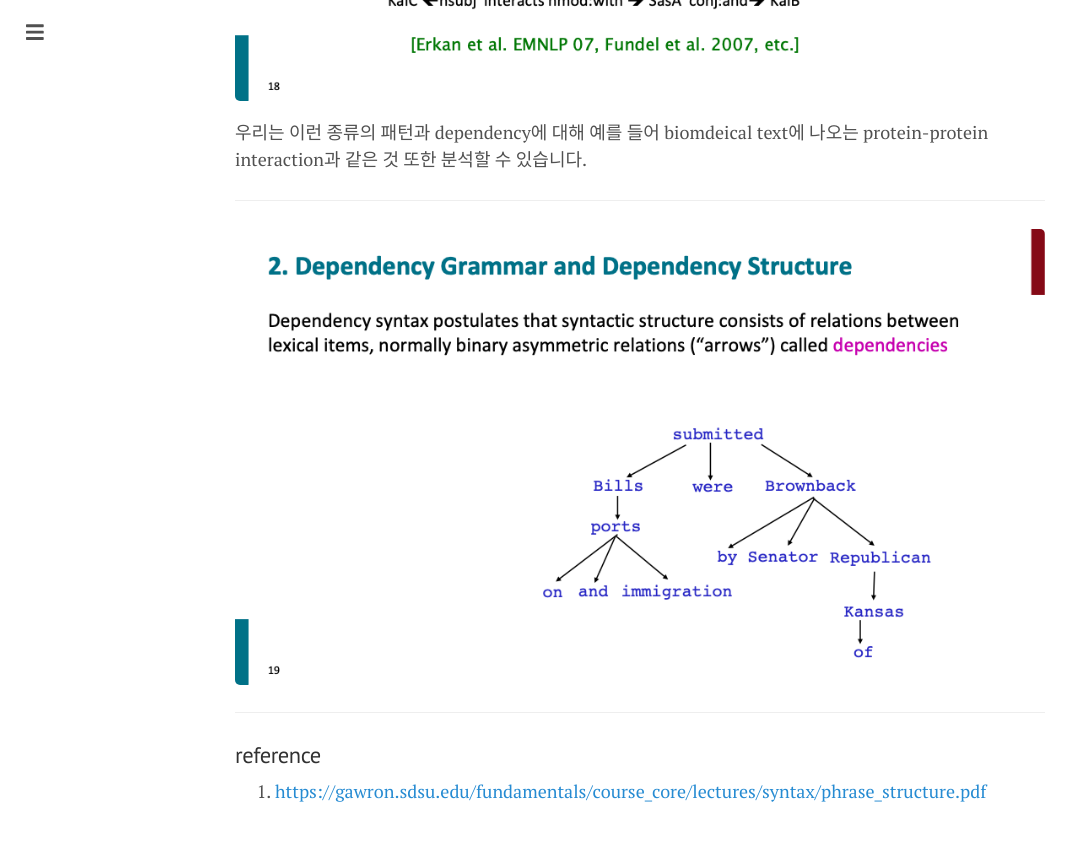
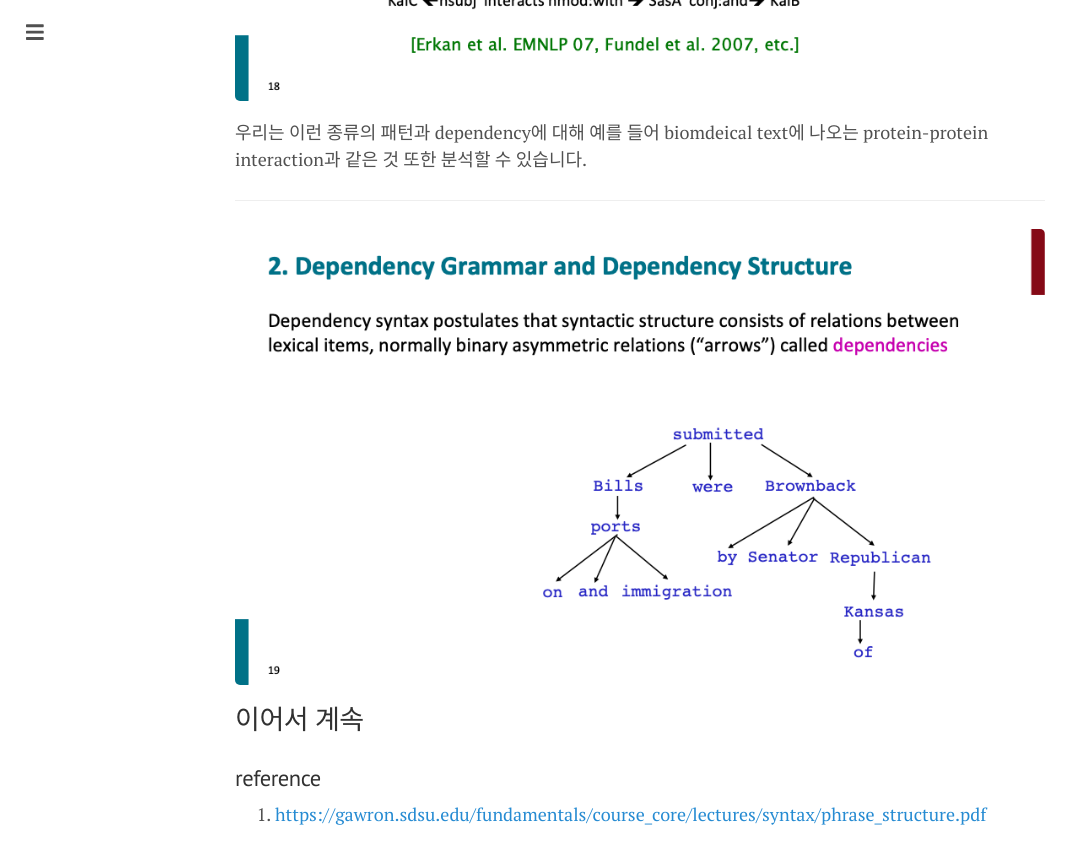
Before and after one commit to changhyeonnam/changhyeonnam.github.io, a Jekyll site: the page built from _posts/2021/2021-08-16-cs224N_lecture05.md, in a window 1280 px wide and 900 px high, scrolled down 6759 px. Shown: the top 864 px of the window, without its empty margins (0-1082 px from the left). Built offline with Jekyll 4.4.1, drawn with Linux system fonts in a browser that asks for light colours; nearby versions of some CDN libraries; comment, search, counter and statistics services are not loaded.

Commit message:
Update 2021-08-16-cs224N_lecture05.md

```diff
--- a/_posts/2021/2021-08-16-cs224N_lecture05.md
+++ b/_posts/2021/2021-08-16-cs224N_lecture05.md
@@ -91,6 +91,7 @@ coordination scope ambiguity로써 위의 문장에 대해 두가지 구조로
 
 ![Untitled 2.png](/images/2021/cs224n/lec05/lec11.png)
 
+이어서 계속
 ---
 
 ### reference
```
